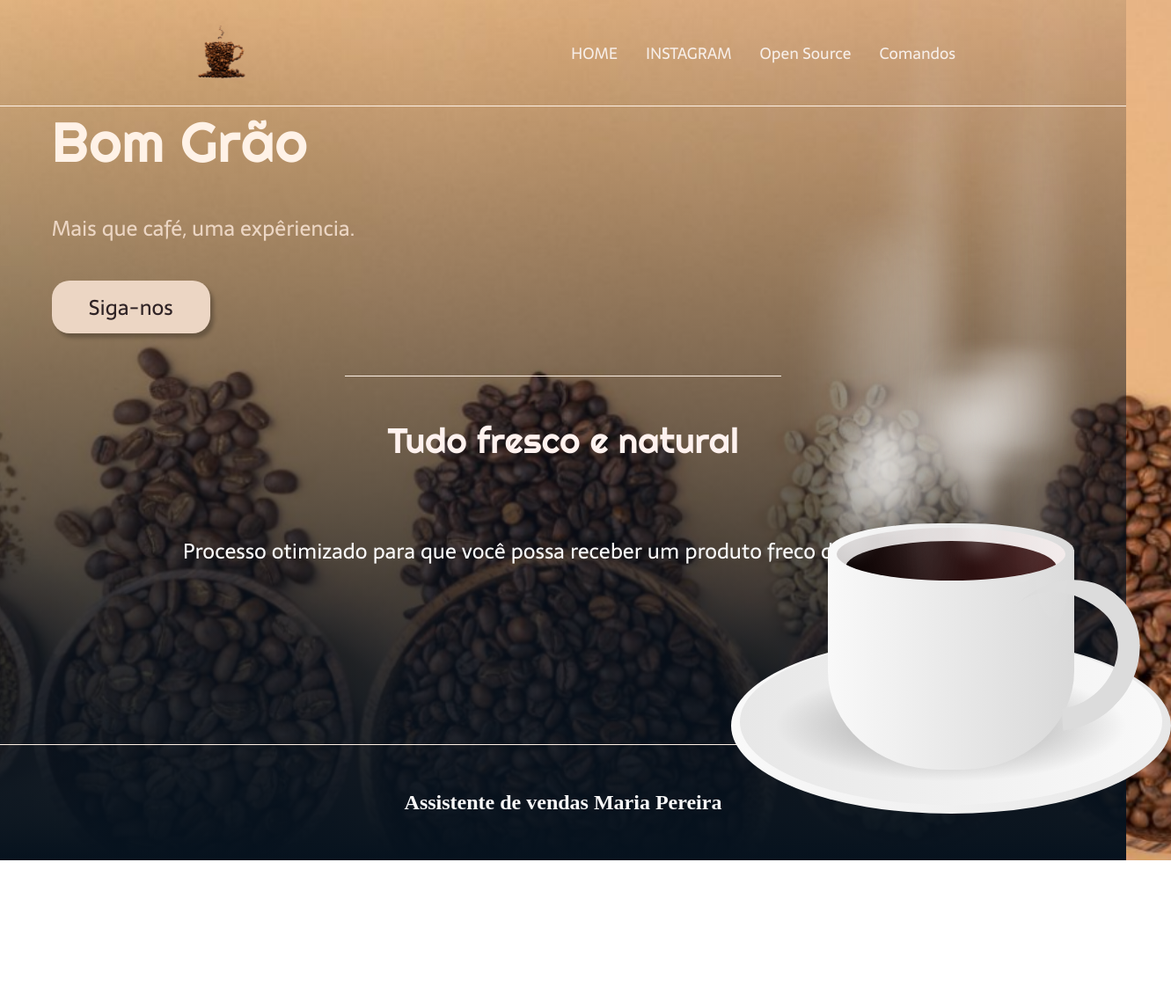
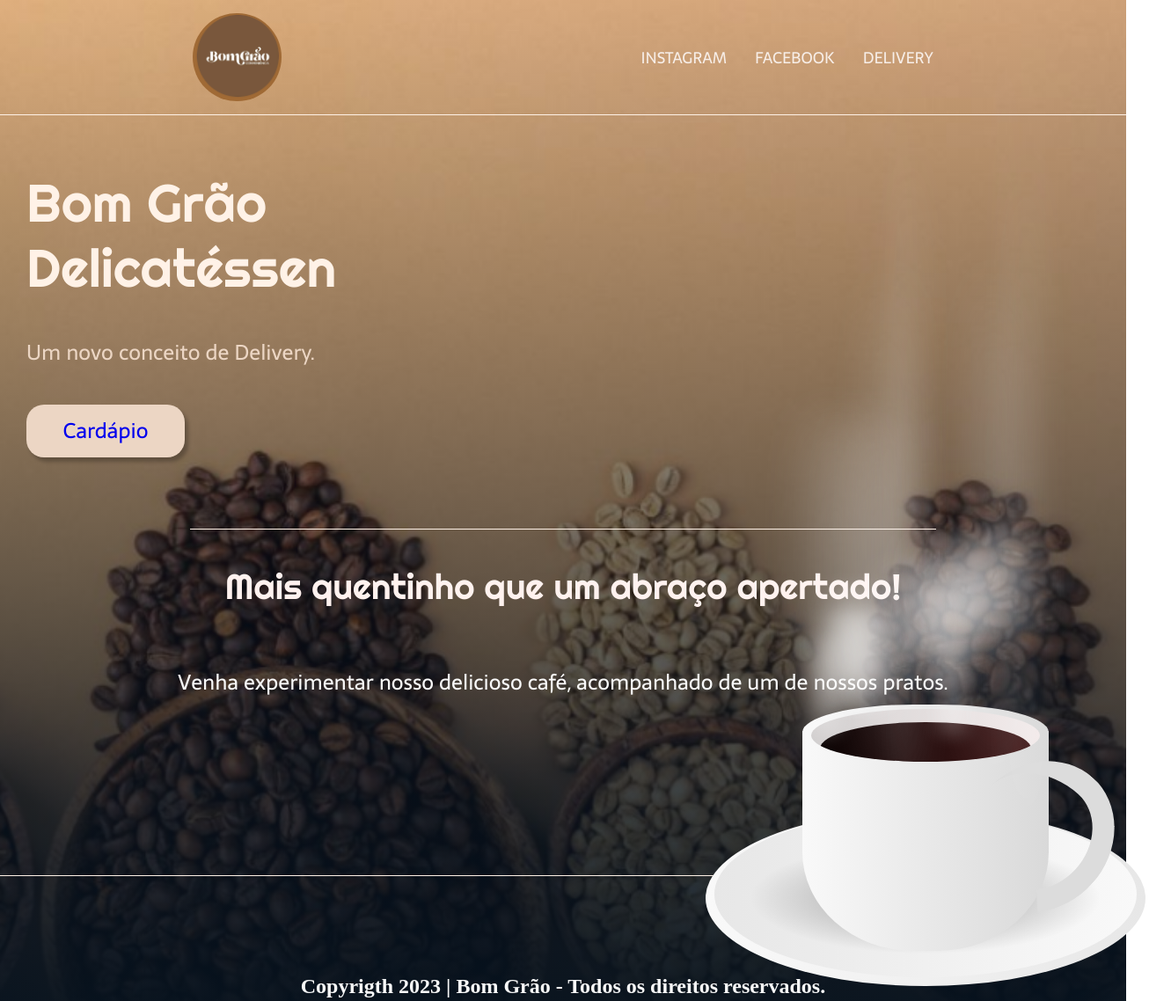
Before and after one commit to Adriana-Guedes/Cafeteria, a plain HTML site: page index.html in a window 1280 px wide. Shown: the top 1138 px of the page at 88% size, 1331 px wide, since content can reach past the window. Before the commit the page ends 978 px from the top, so only its background shows below. Drawn offline with Linux system fonts and the light colour scheme.

Commit message:
faltando @media

```diff
--- a/CSS/style.css
+++ b/CSS/style.css
@@ -22,7 +22,7 @@ body{
     z-index: -1; /*embaixo do conteudo*/
     background-size: cover; /* quem quebrar a imagem*/
     background-repeat: no-repeat; /* para não repetir a imagem*/
-    background-position: 50% 0;
+    background-position: 100% ;
 
 
 }
@@ -34,12 +34,15 @@ body{
     flex-direction: row; /* deixa o conteudo da tag na horizontal, reforçando o display flex */
     align-items: center;/*centraliza os itens, nesta caso alinha os itens da nav assim também como o logo*/
     justify-content: space-around;/*gera uma borda nas laterais da classe assim também como um espaçamento entre o logo e a nav*/
-    padding: 24px;
+    padding: 15px;
 
 }
 
 .cabecalho-imagem{
-height: 72px;
+height: 100px;
+border-radius: 200px;
+
+
 
 }
 
@@ -48,13 +51,13 @@ height: 72px;
     gap: 32px;
     list-style: none; /* serve para tirar o pontinho na marcação da nav */
 }
+
 .cabecalho-menu-item{
 
     font-family: 'Sarala', sans-serif;
     color: rgb(247, 238, 232);
     font-weight: 400;
     font-size: 18px;
-
 
 
 }
@@ -93,6 +96,7 @@ height: 72px;
     border-top: 0.4px solid #FFF2E7; /* um traço , tamanho, que tipo e cor*/
     margin-bottom: 48px;
 
+
 }
 
 
@@ -100,7 +104,7 @@ height: 72px;
     display: flex;
     flex-direction: row;
     align-items: center;
-    justify-content: space-around;
+   justify-content: space-around;
 
   }
 
@@ -108,7 +112,8 @@ height: 72px;
   .conteudo-principal-escrito{
     display:inline-block;
     flex-direction: column;
-    gap: 32px;
+    gap: 30px;
+    margin-left: 30px;
 
 
 }
@@ -116,8 +121,9 @@ height: 72px;
     display: flex;
     font-family: 'Righteous', cursive;
     font-weight: 400;
-    font-size: 64px;
+    font-size: 60px;
     color: #FFF2E7;
+
 
 }
 
@@ -126,7 +132,6 @@ height: 72px;
     font-weight: 400;
     font-size: 24px;
     color: #ECD6C4;
-    margin-top: 20px;
     margin-top: 40px;
 
 }
@@ -154,15 +159,15 @@ height: 72px;
         display: flex;
         flex-direction: column;
         align-items: center;
-        gap:24px; /* espaçamento entre itens ( entre linhas)*/
-        margin-top: 48px;
+        gap:15px; /* espaçamento entre itens ( entre linhas)*/
+        margin-top: 20px;
 
 
     }
 
     .conteudo-secundario-titulo{
         border-top: 0.4px solid #FFF2E7; /*um traço na horizontal*/
-        padding: 48px;
+        padding: 40px;
         font-family: 'Righteous', cursive;
         font-weight: 400;
         font-size: 40px;
@@ -177,6 +182,7 @@ height: 72px;
         font-weight: 300;
         font-size: 24px;
         color: #f9f9f9;
+
 
     }
 
@@ -198,6 +204,7 @@ height: 72px;
        color: #f9f9f9;
        display: flex;
        justify-content: center;
+       margin-top: 60px;
 
 
     }
@@ -215,7 +222,9 @@ height: 72px;
     .container{
         position: relative;
         margin-left: 420px;
-        top: 500PX
+        top: 500px;
+
+
     }
 
     .cup{
@@ -225,9 +234,11 @@ height: 72px;
         background: linear-gradient(to right, #f9f9f9, #d9d9d9);
         border-bottom-left-radius: 45%; /*arredonda lado esquerdo baixo*/
         border-bottom-right-radius: 45%; /*arredonda lado direito baixo*/
+        margin-left: 110px;
 
 
     }
+
 
     .top{
         position: absolute;
@@ -258,14 +269,14 @@ height: 72px;
     }
 
     .tea{
-        position: absolute;
+        position: relative;
         top: 15px;
         left: 10px;
         width: calc(100% - 20px); /*tamanho do circulo interno da xicara*/
         height: 60px;
         background: linear-gradient(to right,  #0c0505, #421919);
         border-radius: 50%;
-
+      overflow: hidden; /*esconde o café com a borda debaixo da chicara*/
 
 
     }
@@ -288,8 +299,8 @@ height: 72px;
 
     /*pratinho da xicara*/
     .plate{
-        position: absolute;
-        bottom: -50px;
+        position: relative; /*porque se absoluto vasa a tela na*/
+        bottom: -290px;
         left: 50%;
         transform: translateX(-50%);
         width: 500px;
@@ -297,6 +308,8 @@ height: 72px;
         background: linear-gradient(to right, #f9f9f9, #e7e7e7);
         border-radius: 50%; /*arredonda o pratinho*/
         box-shadow: 0 35px 35px rgba(0, 0, 0, 0);
+
+
     }
 
  /*profundidade e coloração do pratinho 3D*/
@@ -483,5 +496,13 @@ height: 72px;
             text-align: justify;
 
         }
+        .container{
+            margin: 10px;
+            display: flex;
+            flex-direction: column;
+            align-items: center;
+            text-align: center;
+
+        }
 
     }
--- a/index.html
+++ b/index.html
@@ -7,7 +7,9 @@
   <!--  INDICA QUE PODEMOS ADAPTAR O CODIGO A OUTROS DISPOSITIVOS, COMO DISPOSITIVOS MOVEIS -->
   <meta name="viewport" content="width=device-width, initial-scale=1.0">
   <!--  DESCRIÇÃO QUE APARECE ABAIXO DO TITULO PESQUISADO NO GOOGLE-->
-  <meta name="description" content="Um bot que ira moderar e deixar a sua comunidade segura de um jeito fácil!">
+  <meta name="description" content="Bom Grao!">
+
+
   <link rel="stylesheet" href="./CSS/style.css">
   <!--ATRIBUTO DEFER FAZ COM QUE O JAVASCRIPT SEJA CARREGADO APÓS O HTML -->
   <script defer src="./script.js"></script>
@@ -19,25 +21,26 @@
 
 <body>
   <header class="cabecalho">
-    <img class="cabecalho-imagem" src="./imagens/logo.png" alt="logo da comunidade Ballerini">
+    <img class="cabecalho-imagem" src="./imagens/logo2.png" alt="logo da comunidade Ballerini">
     <Button class="hamburger" onclick="menuShow()"></Button> <!--para a responsividade -->
     <nav class="cabecalho-menu">
-      <li><a class="cabecalho-menu-item" href="/index.html" >HOME</a>
+      <li><a class="cabecalho-menu-item" href="https://www.instagram.com/bomgraodelicatessen/" target="_blanck">INSTAGRAM</a>
       </li>
-      <li><a class="cabecalho-menu-item" href="https://www.youtube.com/watch?v=llF6vD-RljE&t=730s"
-          target="_blanck">INSTAGRAM</a></li>
-      <li><a class="cabecalho-menu-item" href="https://www.youtube.com/watch?v=WVymQIlNpAQ" target="_blanck">Open Source
+      <li><a class="cabecalho-menu-item" href="https://www.facebook.com/BomGraoDelicatessen/"
+          target="_blanck">FACEBOOK</a></li>
+      <li><a class="cabecalho-menu-item" href="https://api.whatsapp.com/send/?phone=5582999360103&text&type=phone_number&app_absent=0" target="_blanck">DELIVERY
         </a></li>
-      <li><a class="cabecalho-menu-item">Comandos</a></li>
+
     </nav>
   </header>
 
   <main class="conteudo">
     <section class="conteudo-principal">
       <div class="conteudo-principal-escrito">
-        <h1 class="conteudo-principal-escrito-titulo">Bom Grão</h1> <!--Titulo e abaixo subtitulo-->
-        <h2 class="conteudo-principal-escrito-subtitulo">Mais que café, uma expêriencia.</h2>
-        <button class="conteudo-principal-escrito-botao"> Siga-nos</button>
+        <h1 class="conteudo-principal-escrito-titulo">Bom Grão Delicatéssen</h1> <!--Titulo e abaixo subtitulo-->
+        <h2 class="conteudo-principal-escrito-subtitulo">Um novo conceito de Delivery.</h2>
+        <button class="conteudo-principal-escrito-botao"
+        ><a href="https://linktr.ee/b0mgraodelicatessen" target="_blanck">Cardápio</a></button>
       </div>
 
 
@@ -85,8 +88,8 @@
 
 
     <section class="conteudo-secundario">
-      <h3 class="conteudo-secundario-titulo">Tudo fresco e natural</h3>
-      <p class="conteudo-secundario-paragrafo"> Processo otimizado para que você possa receber um produto freco de qualidade </p>
+      <h3 class="conteudo-secundario-titulo">Mais quentinho que um abraço apertado!</h3>
+      <p class="conteudo-secundario-paragrafo">Venha experimentar nosso delicioso café, acompanhado de um de nossos pratos.  </p>
 
 
     </section>
@@ -95,7 +98,7 @@
 
 
   <footer class="rodape">
-    <h2> Assistente de vendas Maria Pereira  </h2>
+    <h2> Copyrigth 2023 | Bom Grão - Todos os direitos reservados. </h2>
   </footer>
 
 
```
Also changed, not shown: imagens/BALLERINI.png (deleted), imagens/imagem1.png (deleted), imagens/imagem10.png (deleted), imagens/imagem12.png (deleted), imagens/imagem13.png (deleted), imagens/imagem14.png (deleted), imagens/imagem15.png (deleted), imagens/imagem2.png (deleted), imagens/imagem3.png (deleted), imagens/imagem4.png (deleted), imagens/imagem5.png (deleted), imagens/imagem6.png (deleted), imagens/imagem8.png (deleted), imagens/imagem9.png (deleted), 1 more files.
